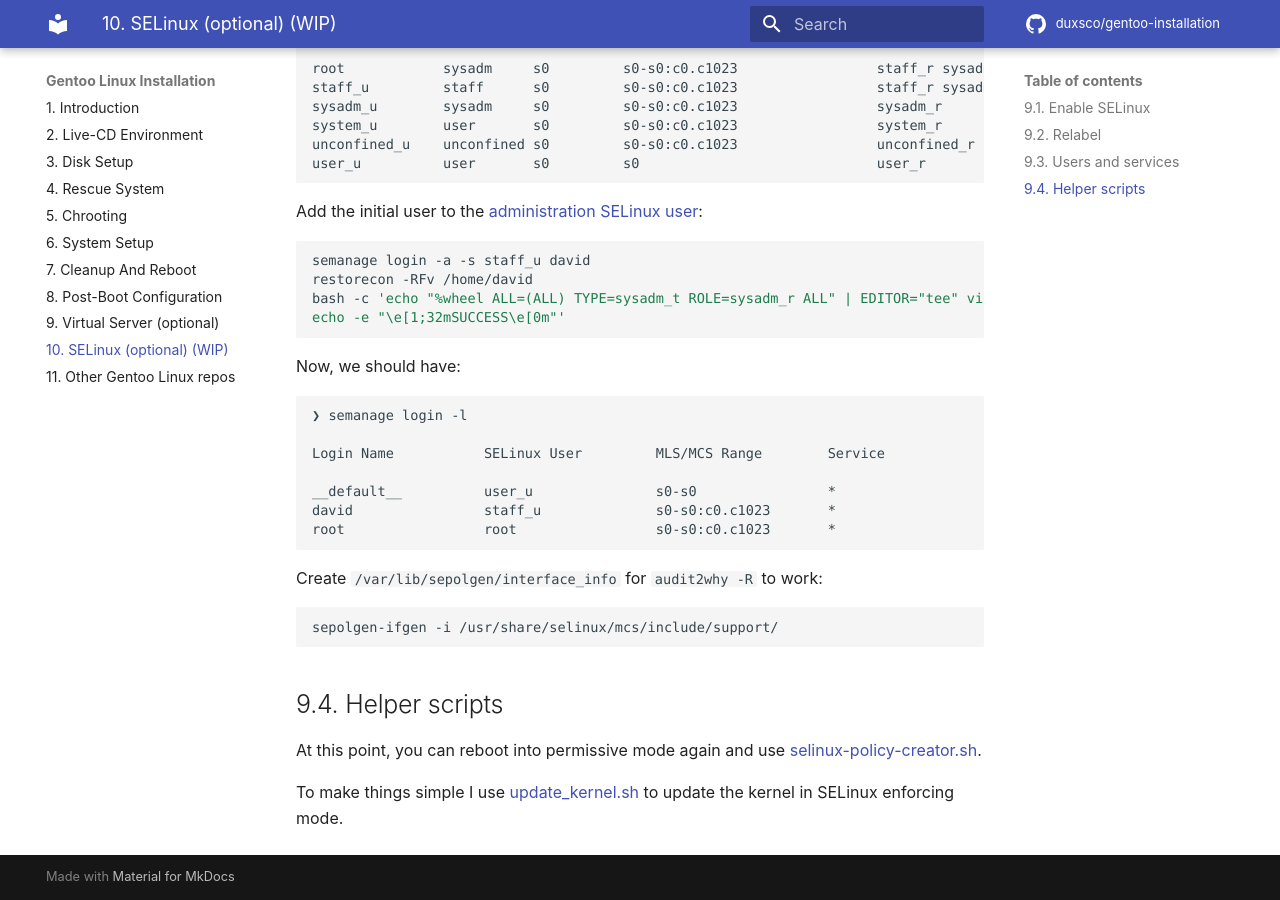
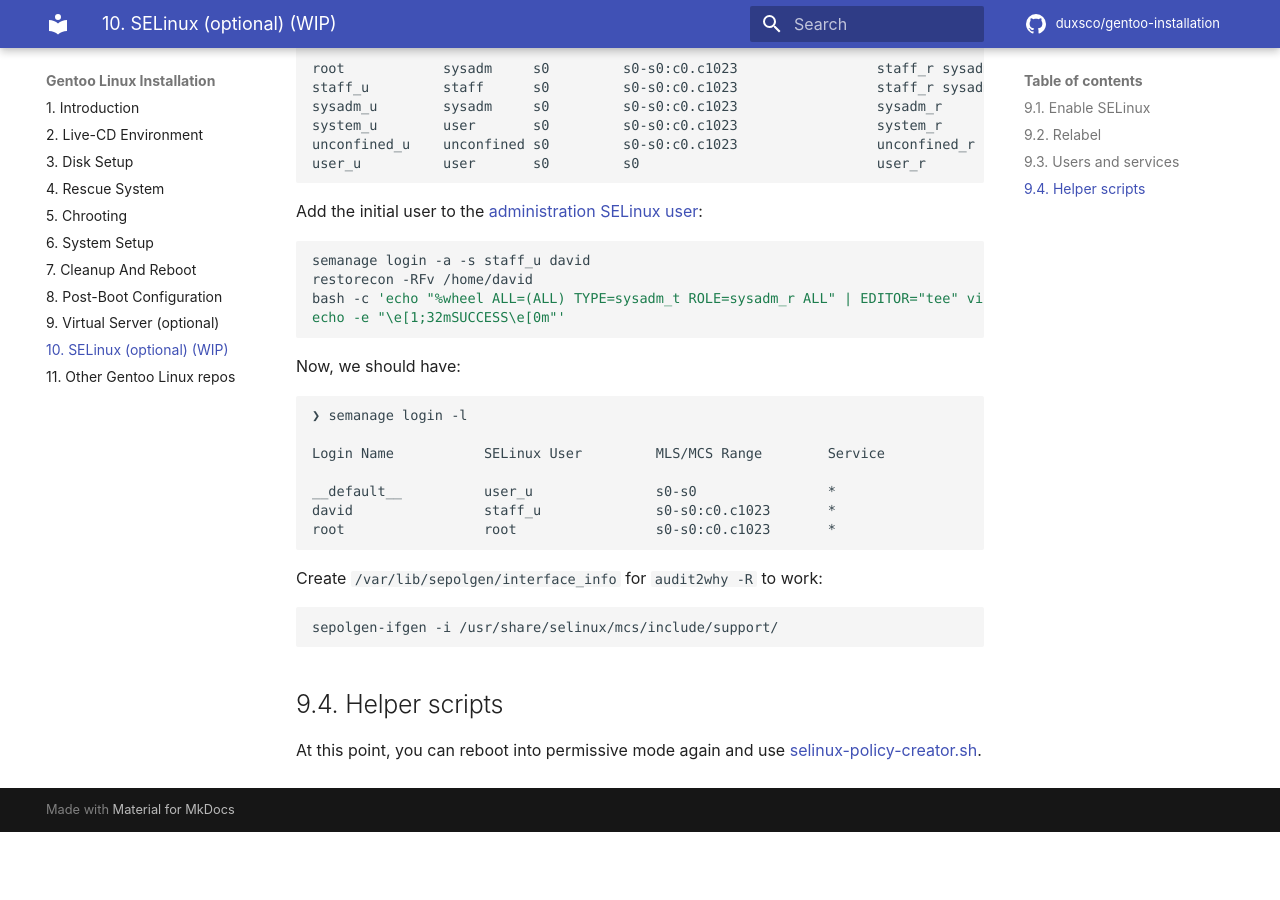
Before and after one commit to duxsco/gentoo-installation, an MkDocs documentation site: the page built from docs/selinux.md, in a window 1280 px wide and 900 px high, scrolled down 2590 px. Built offline with MkDocs 1.6.1 and Material for MkDocs 9.7.7, drawn with Linux system fonts in a browser that asks for light colours; comment, search, counter and statistics services are not loaded; after the commit the page ends 3422 px from its top, so only the background shows below that.

Commit message:
Remove update_kernel.sh

```diff
--- a/docs/selinux.md
+++ b/docs/selinux.md
@@ -164,5 +164,3 @@ sepolgen-ifgen -i /usr/share/selinux/mcs/include/support/
 ## 9.4. Helper scripts
 
 At this point, you can reboot into permissive mode again and use [selinux-policy-creator.sh](https://github.com/duxsco/selinux-policy-creator).
-
-To make things simple I use [update_kernel.sh](https://github.com/duxsco/gentoo-installation/blob/main/bin/update_kernel.sh) to update the kernel in SELinux enforcing mode.
```
Also changed, not shown: 1 other file.
